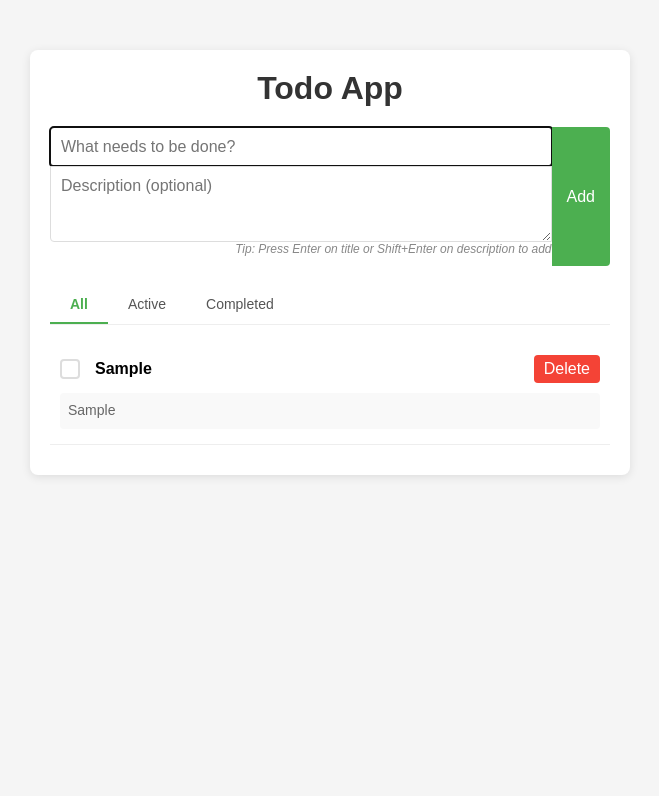
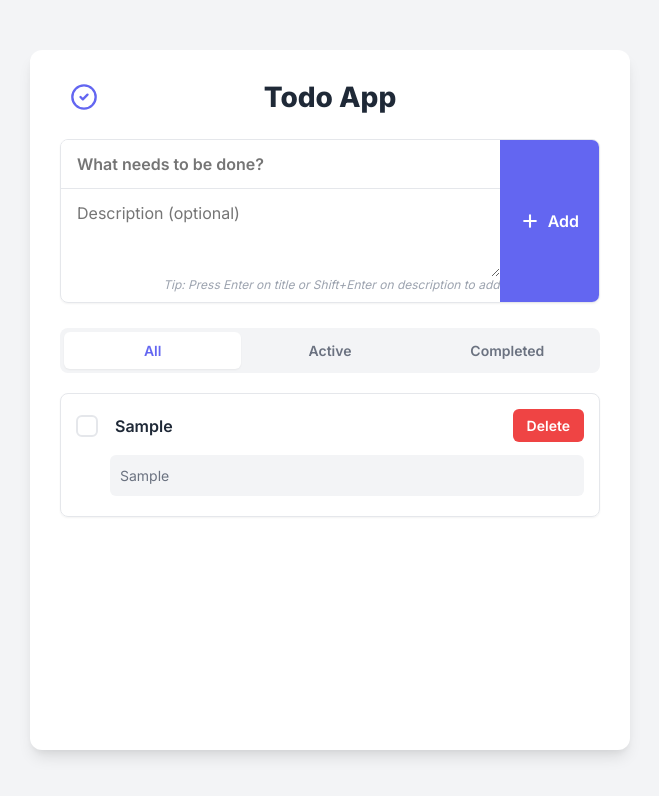
Before and after one commit to ali-shabani/vibe-todo, a website: page index.html in a window 1280 px wide. Both pictures are taken after typing "Sample", "Sample" into the empty fields and a click on the button "Add". Shown: the whole page, without its empty margins (310-969 px from the left). Drawn offline with Linux system fonts and the light colour scheme.

Commit message:
Modernize UI with better colors, animations, and improved visual design

```diff
--- a/index.html
+++ b/index.html
@@ -5,10 +5,36 @@
     <meta name="viewport" content="width=device-width, initial-scale=1.0" />
     <title>Todo App</title>
     <link rel="stylesheet" href="style.css" />
+    <link rel="preconnect" href="https://fonts.googleapis.com" />
+    <link rel="preconnect" href="https://fonts.gstatic.com" crossorigin />
+    <link
+      href="https://fonts.googleapis.com/css2?family=Inter:wght@400;500;600;700;800&display=swap"
+      rel="stylesheet"
+    />
   </head>
   <body>
     <div class="container">
-      <h1>Todo App</h1>
+      <header>
+        <div class="logo">
+          <svg
+            width="28"
+            height="28"
+            viewBox="0 0 24 24"
+            fill="none"
+            stroke="currentColor"
+            stroke-width="2"
+            stroke-linecap="round"
+            stroke-linejoin="round"
+          >
+            <path
+              d="M12 22c5.523 0 10-4.477 10-10S17.523 2 12 2 2 6.477 2 12s4.477 10 10 10z"
+            ></path>
+            <path d="m9 12 2 2 4-4"></path>
+          </svg>
+        </div>
+        <h1>Todo App</h1>
+      </header>
+
       <div class="input-container">
         <div class="inputs">
           <input
@@ -25,7 +51,21 @@
             Tip: Press Enter on title or Shift+Enter on description to add
           </div>
         </div>
-        <button id="addBtn">Add</button>
+        <button id="addBtn">
+          <svg
+            width="20"
+            height="20"
+            viewBox="0 0 24 24"
+            fill="none"
+            stroke="currentColor"
+            stroke-width="2"
+            stroke-linecap="round"
+            stroke-linejoin="round"
+          >
+            <path d="M12 5v14M5 12h14"></path>
+          </svg>
+          <span>Add</span>
+        </button>
       </div>
 
       <div class="tabs">
--- a/script.js
+++ b/script.js
@@ -249,6 +249,41 @@ document.addEventListener("DOMContentLoaded", () => {
       filteredTodos = todos.filter((todo) => todo.completed);
     }
 
+    // Show empty state if no todos match the filter
+    if (filteredTodos.length === 0) {
+      const emptyState = document.createElement("div");
+      emptyState.className = "empty-state";
+
+      // Different messages based on current filter
+      let emptyMessage = "No tasks yet. Add your first todo!";
+      let emptySvg = `<svg width="50" height="50" viewBox="0 0 24 24" fill="none" stroke="currentColor" stroke-width="1.5" stroke-linecap="round" stroke-linejoin="round">
+        <path d="M12 22c5.523 0 10-4.477 10-10S17.523 2 12 2 2 6.477 2 12s4.477 10 10 10z"></path>
+        <path d="M8 12h8"></path>
+        <path d="M12 8v8"></path>
+      </svg>`;
+
+      if (currentFilter === "active") {
+        emptyMessage = "No active tasks. Great job!";
+        emptySvg = `<svg width="50" height="50" viewBox="0 0 24 24" fill="none" stroke="currentColor" stroke-width="1.5" stroke-linecap="round" stroke-linejoin="round">
+          <path d="M14 9V5a3 3 0 0 0-3-3l-4 9v11h11.28a2 2 0 0 0 2-1.7l1.38-9a2 2 0 0 0-2-2.3zM7 22H4a2 2 0 0 1-2-2v-7a2 2 0 0 1 2-2h3"></path>
+        </svg>`;
+      } else if (currentFilter === "completed") {
+        emptyMessage = "No completed tasks yet. Check off some todos!";
+        emptySvg = `<svg width="50" height="50" viewBox="0 0 24 24" fill="none" stroke="currentColor" stroke-width="1.5" stroke-linecap="round" stroke-linejoin="round">
+          <path d="M22 11.08V12a10 10 0 1 1-5.93-9.14"></path>
+          <path d="M22 4 12 14.01l-3-3"></path>
+        </svg>`;
+      }
+
+      emptyState.innerHTML = `
+        <div class="empty-icon">${emptySvg}</div>
+        <p>${emptyMessage}</p>
+      `;
+
+      todoList.appendChild(emptyState);
+      return;
+    }
+
     filteredTodos.forEach((todo) => {
       const todoItem = document.createElement("li");
       todoItem.className = "todo-item";
--- a/style.css
+++ b/style.css
@@ -2,34 +2,93 @@
   margin: 0;
   padding: 0;
   box-sizing: border-box;
-  font-family: "Arial", sans-serif;
+  font-family: "Inter", "Segoe UI", "Roboto", sans-serif;
+}
+
+:root {
+  --primary-color: #6366f1;
+  --primary-hover: #4f46e5;
+  --completed-color: #10b981;
+  --delete-color: #ef4444;
+  --text-dark: #1f2937;
+  --text-light: #6b7280;
+  --text-lightest: #9ca3af;
+  --bg-main: #f3f4f6;
+  --bg-white: #ffffff;
+  --border-light: #e5e7eb;
+  --shadow-sm: 0 1px 2px 0 rgba(0, 0, 0, 0.05);
+  --shadow-md: 0 4px 6px -1px rgba(0, 0, 0, 0.1),
+    0 2px 4px -1px rgba(0, 0, 0, 0.06);
+  --shadow-lg: 0 10px 15px -3px rgba(0, 0, 0, 0.1),
+    0 4px 6px -2px rgba(0, 0, 0, 0.05);
+  --radius-sm: 6px;
+  --radius-md: 8px;
+  --radius-lg: 12px;
+  --animation-duration: 0.3s;
+}
+
+@keyframes fadeIn {
+  from {
+    opacity: 0;
+    transform: translateY(10px);
+  }
+  to {
+    opacity: 1;
+    transform: translateY(0);
+  }
 }
 
 body {
-  background-color: #f5f5f5;
+  background-color: var(--bg-main);
   display: flex;
   justify-content: center;
-  padding-top: 50px;
+  padding: 50px 15px;
+  color: var(--text-dark);
+  min-height: 100vh;
 }
 
 .container {
   width: 100%;
   max-width: 600px;
-  background-color: white;
-  border-radius: 8px;
-  box-shadow: 0 2px 10px rgba(0, 0, 0, 0.1);
-  padding: 20px;
+  background-color: var(--bg-white);
+  border-radius: var(--radius-lg);
+  box-shadow: var(--shadow-lg);
+  padding: 30px;
+  overflow: hidden;
+}
+
+header {
+  display: flex;
+  align-items: center;
+  justify-content: center;
+  margin-bottom: 25px;
+  position: relative;
+}
+
+.logo {
+  display: flex;
+  justify-content: center;
+  align-items: center;
+  color: var(--primary-color);
+  position: absolute;
+  left: 0;
+  margin-left: 10px;
 }
 
 h1 {
   text-align: center;
-  margin-bottom: 20px;
-  color: #333;
+  color: var(--text-dark);
+  font-weight: 800;
+  font-size: 28px;
 }
 
 .input-container {
   display: flex;
-  margin-bottom: 20px;
+  margin-bottom: 25px;
+  border-radius: var(--radius-md);
+  box-shadow: var(--shadow-sm);
+  overflow: hidden;
+  border: 1px solid var(--border-light);
 }
 
 .inputs {
@@ -40,66 +99,82 @@ h1 {
 
 input,
 textarea {
-  padding: 10px;
-  border: 1px solid #ddd;
+  padding: 14px 16px;
+  border: none;
   font-size: 16px;
-  font-family: "Arial", sans-serif;
+  font-family: inherit;
+  color: var(--text-dark);
+}
+
+input:focus,
+textarea:focus {
+  outline: none;
 }
 
 #todoInput {
-  border-radius: 4px 0 0 0;
-  border-bottom: none;
+  border-bottom: 1px solid var(--border-light);
+  font-weight: 600;
 }
 
 #todoDescription {
-  border-radius: 0 0 0 4px;
   resize: vertical;
-  min-height: 60px;
+  min-height: 70px;
+  border: none;
 }
 
 button {
-  padding: 10px 15px;
-  background-color: #4caf50;
+  padding: 12px 20px;
+  background-color: var(--primary-color);
   color: white;
   border: none;
   cursor: pointer;
-  border-radius: 0 4px 4px 0;
   font-size: 16px;
-  align-self: stretch;
+  font-weight: 600;
+  transition: all 0.2s;
   display: flex;
   align-items: center;
+  justify-content: center;
+  gap: 8px;
+}
+
+button svg {
+  stroke-width: 2.5;
 }
 
 button:hover {
-  background-color: #45a049;
+  background-color: var(--primary-hover);
 }
 
 .tabs {
   display: flex;
+  margin-bottom: 25px;
+  background-color: var(--bg-main);
+  border-radius: var(--radius-md);
+  padding: 4px;
   margin-bottom: 20px;
-  border-bottom: 1px solid #eee;
 }
 
 .tab {
-  padding: 10px 20px;
+  flex: 1;
+  padding: 10px 0;
   background-color: transparent;
-  color: #555;
+  color: var(--text-light);
   border: none;
-  border-bottom: 2px solid transparent;
-  border-radius: 0;
+  border-radius: var(--radius-sm);
   cursor: pointer;
   font-size: 14px;
+  font-weight: 600;
   transition: all 0.3s;
 }
 
 .tab:hover {
-  background-color: #f9f9f9;
+  color: var(--text-dark);
 }
 
 .tab.active {
-  color: #4caf50;
-  border-bottom: 2px solid #4caf50;
-  font-weight: bold;
+  background-color: var(--bg-white);
+  color: var(--primary-color);
+  box-shadow: var(--shadow-sm);
 }
 
 ul {
@@ -109,25 +184,34 @@ ul {
 .todo-item {
   display: flex;
   flex-direction: column;
-  padding: 10px;
-  border-bottom: 1px solid #eee;
-  margin-bottom: 10px;
+  padding: 15px;
+  border-radius: var(--radius-md);
+  margin-bottom: 12px;
+  border: 1px solid var(--border-light);
+  box-shadow: var(--shadow-sm);
+  transition: all 0.2s;
+  animation: fadeIn var(--animation-duration) ease-out;
+}
+
+.todo-item:hover {
+  box-shadow: var(--shadow-md);
+  transform: translateY(-2px);
 }
 
 .todo-content {
   display: flex;
   justify-content: space-between;
   align-items: center;
-  margin-bottom: 5px;
+  margin-bottom: 8px;
 }
 
 .todo-checkbox {
-  width: 20px;
-  height: 20px;
-  min-width: 20px;
-  border: 2px solid #ddd;
-  border-radius: 4px;
-  margin-right: 10px;
+  width: 22px;
+  height: 22px;
+  min-width: 22px;
+  border: 2px solid var(--border-light);
+  border-radius: var(--radius-sm);
+  margin-right: 12px;
   cursor: pointer;
   display: flex;
   align-items: center;
@@ -137,14 +221,14 @@ ul {
 
 .todo-checkbox::after {
   content: "✓";
-  font-size: 16px;
+  font-size: 14px;
   color: white;
   display: none;
 }
 
 .todo-checkbox.checked {
-  background-color: #4caf50;
-  border-color: #4caf50;
+  background-color: var(--completed-color);
+  border-color: var(--completed-color);
 }
 
 .todo-checkbox.checked::after {
@@ -154,65 +238,66 @@ ul {
 .todo-text {
   flex: 1;
   padding: 5px;
-  font-weight: bold;
+  font-weight: 600;
   cursor: pointer;
   transition: background-color 0.2s;
-  border-radius: 4px;
+  border-radius: var(--radius-sm);
 }
 
 .todo-text:hover {
-  background-color: #f0f0f0;
+  background-color: rgba(0, 0, 0, 0.03);
 }
 
 .todo-description {
   font-size: 14px;
-  color: #666;
-  padding: 8px;
-  margin: 5px 0;
-  background-color: #f9f9f9;
-  border-radius: 4px;
+  color: var(--text-light);
+  padding: 10px;
+  margin: 5px 0 5px 34px;
+  background-color: var(--bg-main);
+  border-radius: var(--radius-sm);
   white-space: pre-wrap;
   word-wrap: break-word;
-  line-height: 1.4;
+  line-height: 1.5;
   cursor: pointer;
   transition: background-color 0.2s;
 }
 
 .todo-description:hover {
-  background-color: #f0f0f0;
+  background-color: rgba(0, 0, 0, 0.03);
 }
 
 .completed {
   text-decoration: line-through;
-  color: #888;
+  color: var(--text-lightest);
 }
 
 .todo-description-empty {
   font-style: italic;
-  color: #aaa;
+  color: var(--text-lightest);
 }
 
 .edit-container {
   display: flex;
   flex-direction: column;
   width: 100%;
-  gap: 8px;
+  gap: 10px;
   padding: 10px;
 }
 
 .edit-input {
   flex: 1;
-  padding: 5px;
-  border: 1px solid #ddd;
-  border-radius: 4px;
-  margin-right: 5px;
+  padding: 12px;
+  border: 1px solid var(--border-light);
+  border-radius: var(--radius-sm);
+  font-size: 16px;
+  font-weight: 600;
 }
 
 .edit-textarea {
-  min-height: 80px;
-  padding: 8px;
-  border: 1px solid #ddd;
-  border-radius: 4px;
+  min-height: 90px;
+  padding: 12px;
+  border: 1px solid var(--border-light);
+  border-radius: var(--radius-sm);
   resize: vertical;
   font-family: inherit;
   font-size: 14px;
@@ -221,7 +306,7 @@ ul {
 
 .shortcut-note {
   font-size: 12px;
-  color: #888;
+  color: var(--text-lightest);
   margin-bottom: 10px;
   font-style: italic;
   text-align: right;
@@ -229,42 +314,78 @@ ul {
 
 .actions {
   display: flex;
+  gap: 8px;
 }
 
 .actions button {
-  margin-left: 5px;
-  padding: 5px 10px;
-  border-radius: 4px;
-}
-
-.edit-btn {
-  background-color: #2196f3;
-}
-
-.edit-btn:hover {
-  background-color: #0b7dda;
+  padding: 8px 14px;
+  border-radius: var(--radius-sm);
+  font-size: 14px;
 }
 
 .delete-btn {
-  background-color: #f44336;
+  background-color: var(--delete-color);
 }
 
 .delete-btn:hover {
-  background-color: #d32f2f;
+  background-color: #dc2626;
 }
 
 .save-btn {
-  background-color: #4caf50;
+  background-color: var(--primary-color);
 }
 
 .save-btn:hover {
-  background-color: #45a049;
+  background-color: var(--primary-hover);
 }
 
 .cancel-btn {
-  background-color: #9e9e9e;
+  background-color: var(--text-light);
 }
 
 .cancel-btn:hover {
-  background-color: #757575;
+  background-color: var(--text-dark);
 }
+
+.empty-state {
+  display: flex;
+  flex-direction: column;
+  align-items: center;
+  justify-content: center;
+  padding: 30px 20px;
+  color: var(--text-light);
+  text-align: center;
+  border: 2px dashed var(--border-light);
+  border-radius: var(--radius-lg);
+  margin: 20px 0;
+}
+
+.empty-icon {
+  color: var(--text-lightest);
+  margin-bottom: 15px;
+}
+
+.empty-state p {
+  font-size: 16px;
+  line-height: 1.5;
+  max-width: 280px;
+}
+
+@media (max-width: 480px) {
+  .container {
+    padding: 20px;
+  }
+
+  h1 {
+    font-size: 24px;
+    margin-bottom: 20px;
+  }
+
+  .input-container {
+    flex-direction: column;
+  }
+
+  button#addBtn {
+    border-radius: 0;
+  }
+}
```
Also changed, not shown: log.md (+17 -0 lines).
